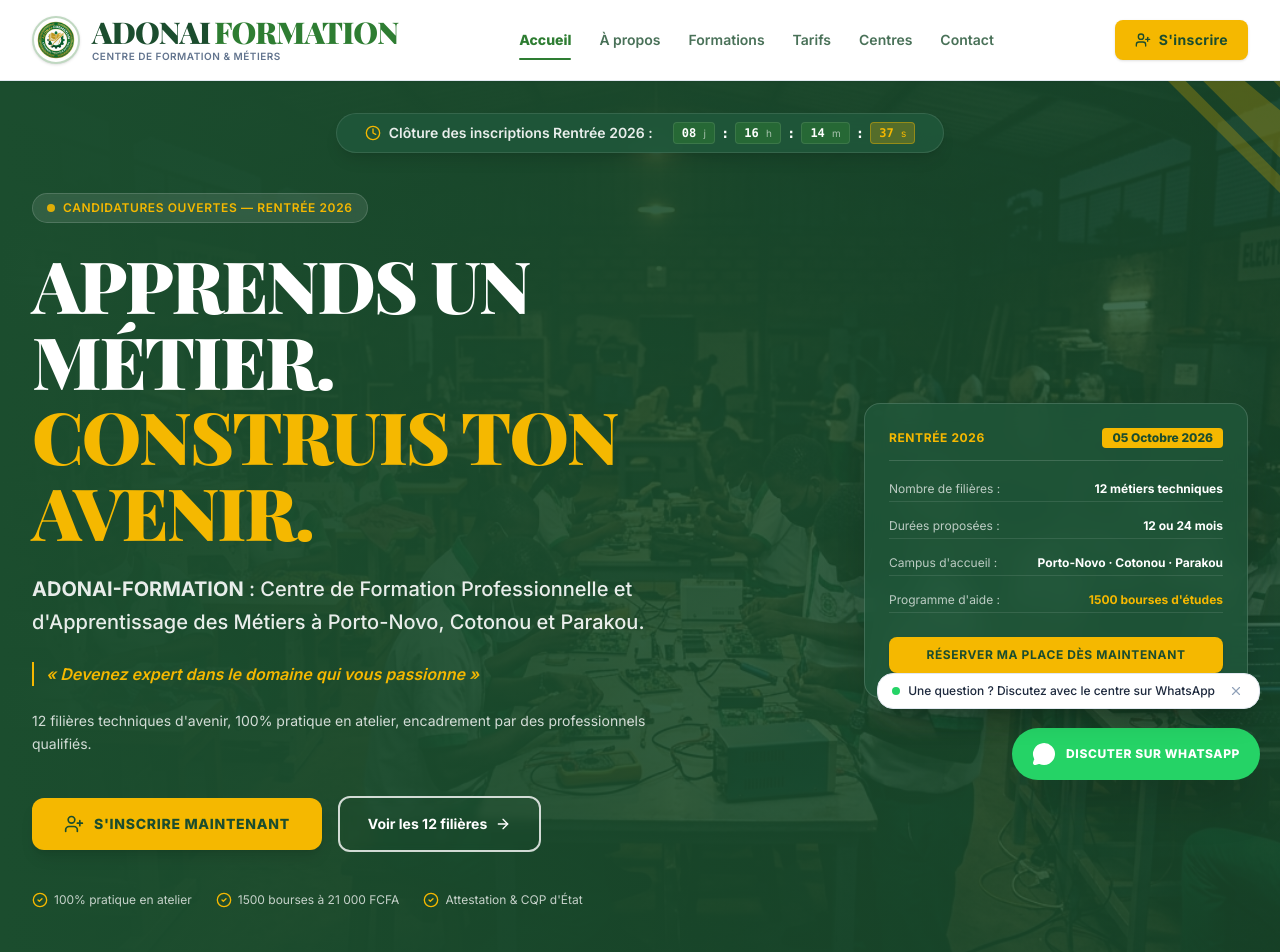
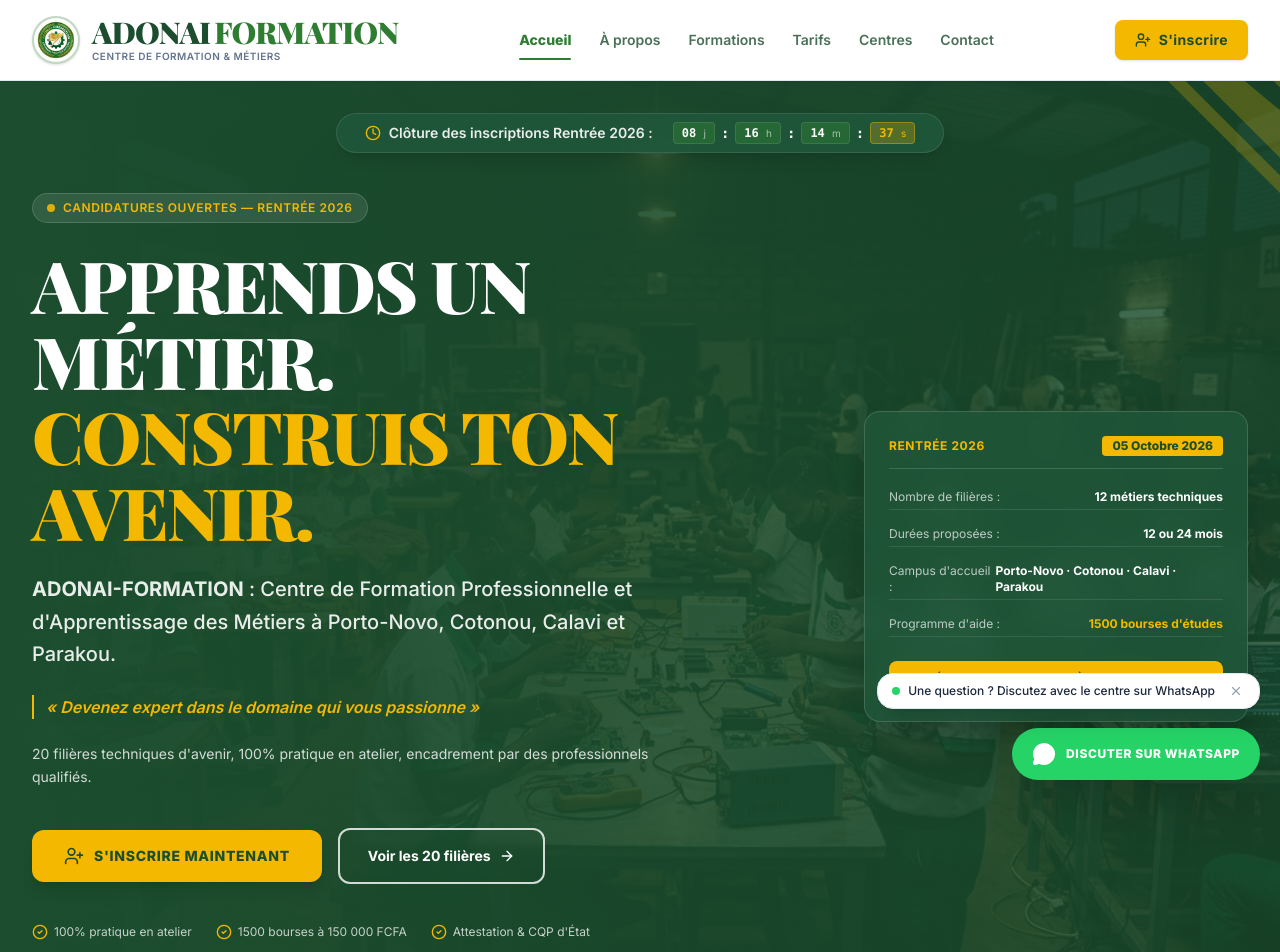
Before and after one commit to olabrayane5-stack/adonai-formation, a React (Vite) app: page / in a window 1280 px wide. Shown: the top 952 px of the page. Built offline with nearby package versions, Linux system fonts and the light colour scheme.

Commit message:
Update Hero component with new training details

```diff
--- a/src/components/Hero.tsx
+++ b/src/components/Hero.tsx
@@ -115,7 +115,7 @@
 
             {/* Sous-titre */}
             <p className="text-base sm:text-xl font-medium text-white/90 leading-relaxed max-w-2xl">
-              <strong>ADONAI-FORMATION</strong> : Centre de Formation Professionnelle et d'Apprentissage des Métiers à Porto-Novo, Cotonou et Parakou.
+              <strong>ADONAI-FORMATION</strong> : Centre de Formation Professionnelle et d'Apprentissage des Métiers à Porto-Novo, Cotonou, Calavi et Parakou.
             </p>
 
             {/* Citation courte avec accent corail */}
@@ -125,7 +125,7 @@
 
             {/* Phrase complémentaire */}
             <p className="text-xs sm:text-sm text-white/80 leading-relaxed max-w-2xl">
-              12 filières techniques d'avenir, 100% pratique en atelier, encadrement par des professionnels qualifiés.
+              20 filières techniques d'avenir, 100% pratique en atelier, encadrement par des professionnels qualifiés.
             </p>
 
             {/* Deux boutons côte à côte : CTA principal en corail plein, secondaire en contour */}
@@ -142,7 +142,7 @@
                 onClick={onExploreCoursesClick}
                 className="flex items-center justify-center gap-2 px-7 py-4 rounded-xl border-2 border-white/80 hover:bg-white/15 text-white font-bold text-sm transition-all cursor-pointer backdrop-blur-xs"
               >
-                <span>Voir les 12 filières</span>
+                <span>Voir les 20 filières</span>
                 <ArrowRight className="w-4 h-4" />
               </button>
             </div>
@@ -155,7 +155,7 @@
               </div>
               <div className="flex items-center gap-1.5">
                 <CheckCircle2 className="w-4 h-4 text-[#F5B800]" />
-                <span>1500 bourses à 21 000 FCFA</span>
+                <span>1500 bourses à 150 000 FCFA</span>
               </div>
               <div className="flex items-center gap-1.5">
                 <CheckCircle2 className="w-4 h-4 text-[#F5B800]" />
@@ -188,7 +188,7 @@
                 </div>
                 <div className="flex justify-between py-1 border-b border-white/10">
                   <span className="text-white/70">Campus d'accueil :</span>
-                  <strong className="text-white font-bold">Porto-Novo · Cotonou · Parakou</strong>
+                  <strong className="text-white font-bold">Porto-Novo · Cotonou · Calavi · Parakou</strong>
                 </div>
                 <div className="flex justify-between py-1 border-b border-white/10">
                   <span className="text-white/70">Programme d'aide :</span>
```
